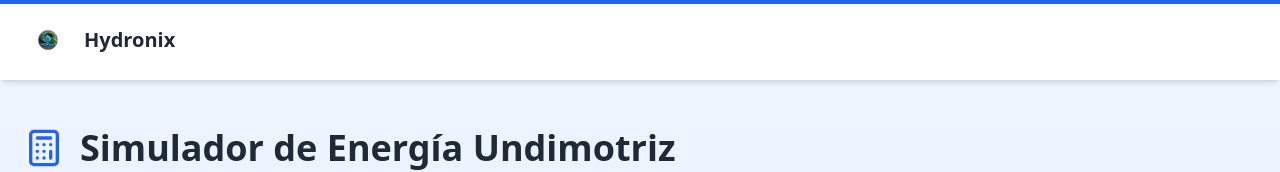
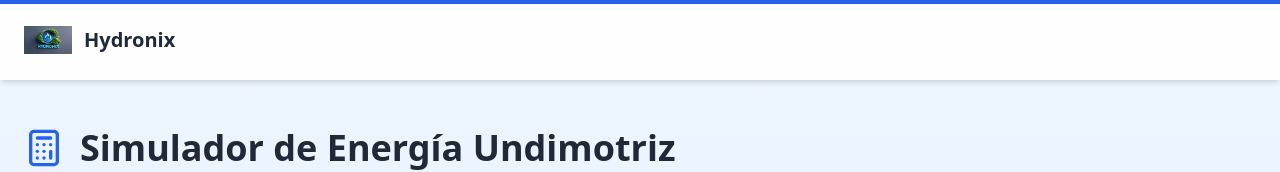
Before and after one commit to nivar0621/hydronix.PNSA, a React (Vite) app: page / in a window 1280 px wide. Shown: the top 172 px of the page. Built offline with nearby package versions, Linux system fonts and the light colour scheme.

Commit message:
cambio no se cuanto

```diff
--- a/src/App.tsx
+++ b/src/App.tsx
@@ -53,7 +53,7 @@ function App() {
             className="flex items-center space-x-3"
           >
             <img
-              src="img/Diseño_sin_título-removebg-preview.png"
+              src = "img/Imagen de WhatsApp 2025-04-14 a las 19.29.17_42147633.jpg"
               alt="Hydronix Logo"
               className="w-12 h-12 object-contain"
             />
```
